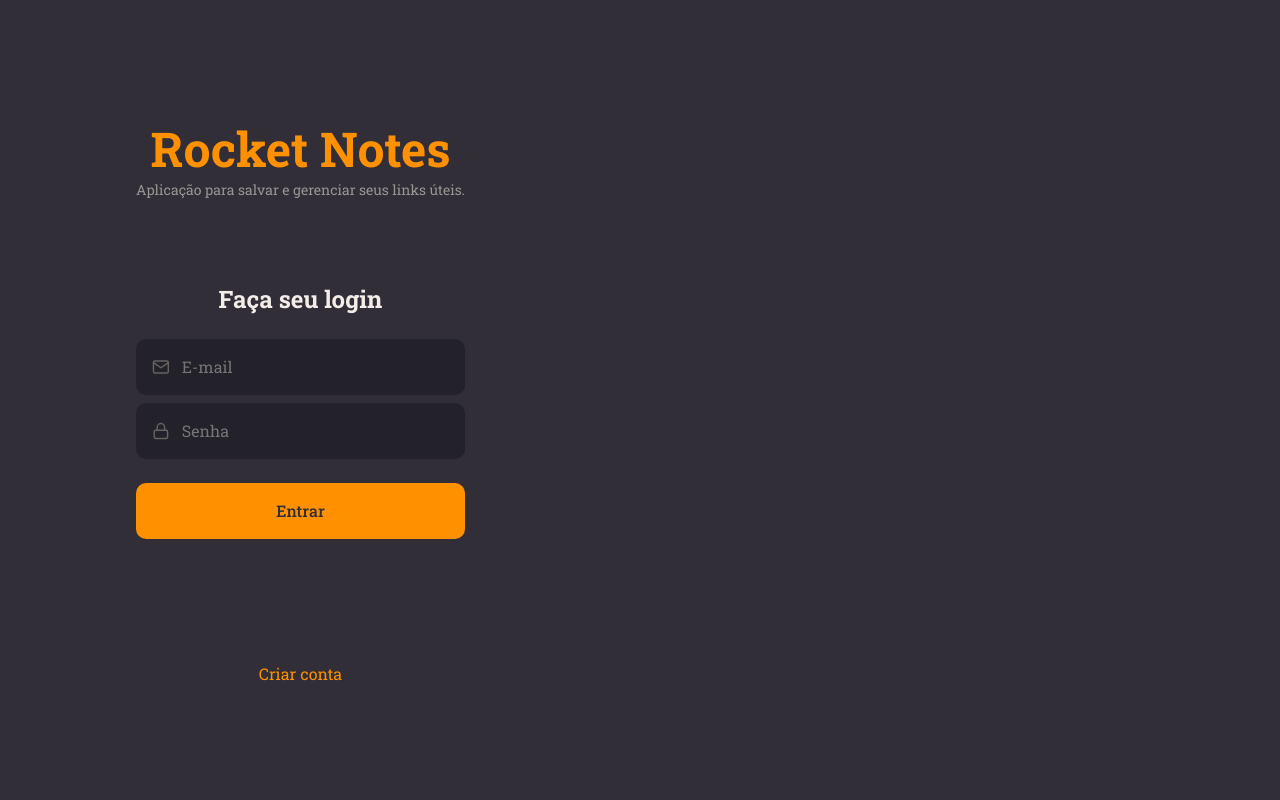
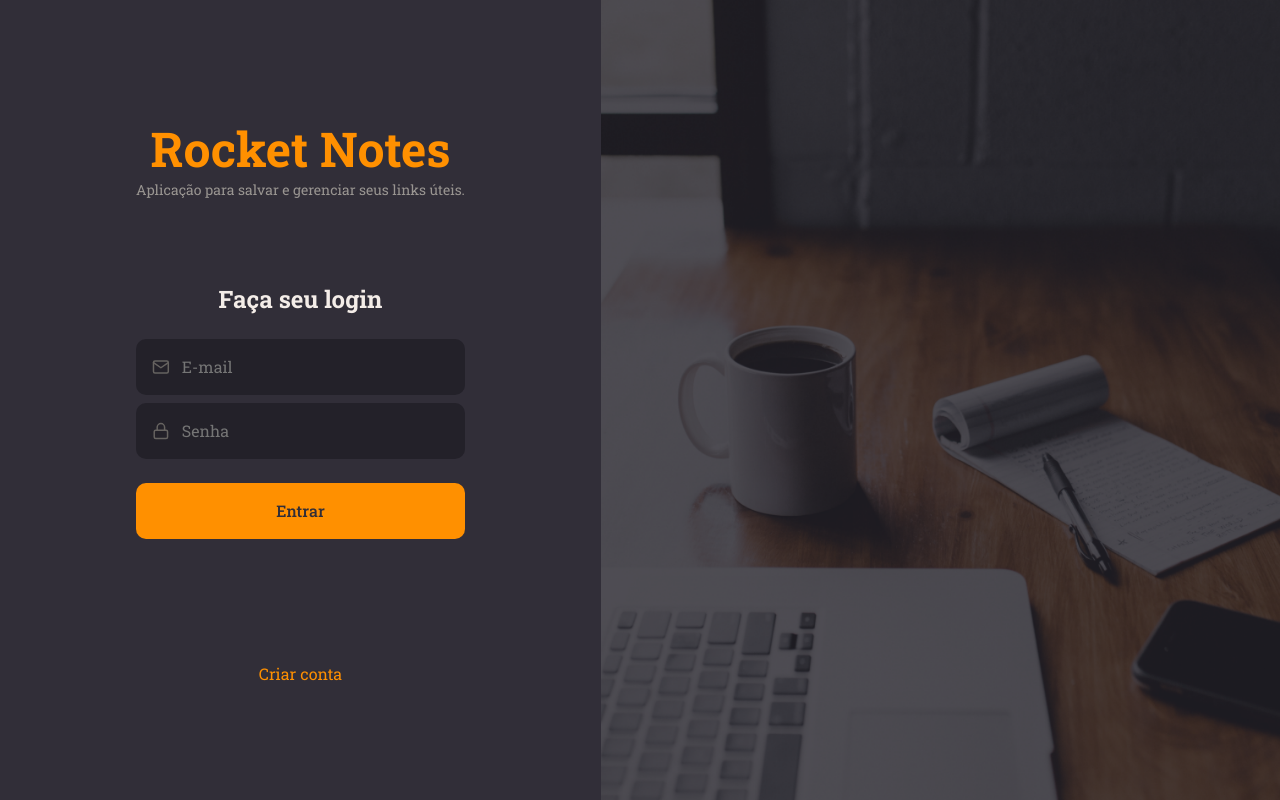
Before and after one commit to smoothemerson/rocketnotes-frontend, a React (Vite) app: page / in a window 1280 px wide. Built offline with nearby package versions, Linux system fonts and the light colour scheme.

Commit message:
using img

```diff
--- a/src/pages/SignIn/index.jsx
+++ b/src/pages/SignIn/index.jsx
@@ -3,7 +3,7 @@
 import { Input } from '../../components/Input'
 import { Button } from '../../components/Button'
 
-import { Container, Form } from './styles'
+import { Container, Form, Background } from './styles'
 
 export function SignIn(){
   return(
@@ -35,6 +35,8 @@
         </a>
 
       </Form>
+
+      <Background />
     </Container>
   )
 }
--- a/src/pages/SignIn/styles.js
+++ b/src/pages/SignIn/styles.js
@@ -1,4 +1,5 @@
 import styled from 'styled-components'
+import backgroundImg from '../../assets/background.png'
 
 export const Container = styled.div`
   height: 100vh;
@@ -38,3 +39,9 @@
     color: ${({ theme }) => theme.COLORS.ORANGE};
   }
 `
+
+export const Background = styled.div`
+  flex: 1;
+  background: url(${backgroundImg}) no-repeat center center;
+  background-size: cover;
+`
```
Also changed, not shown: src/assets/background.png (added).
